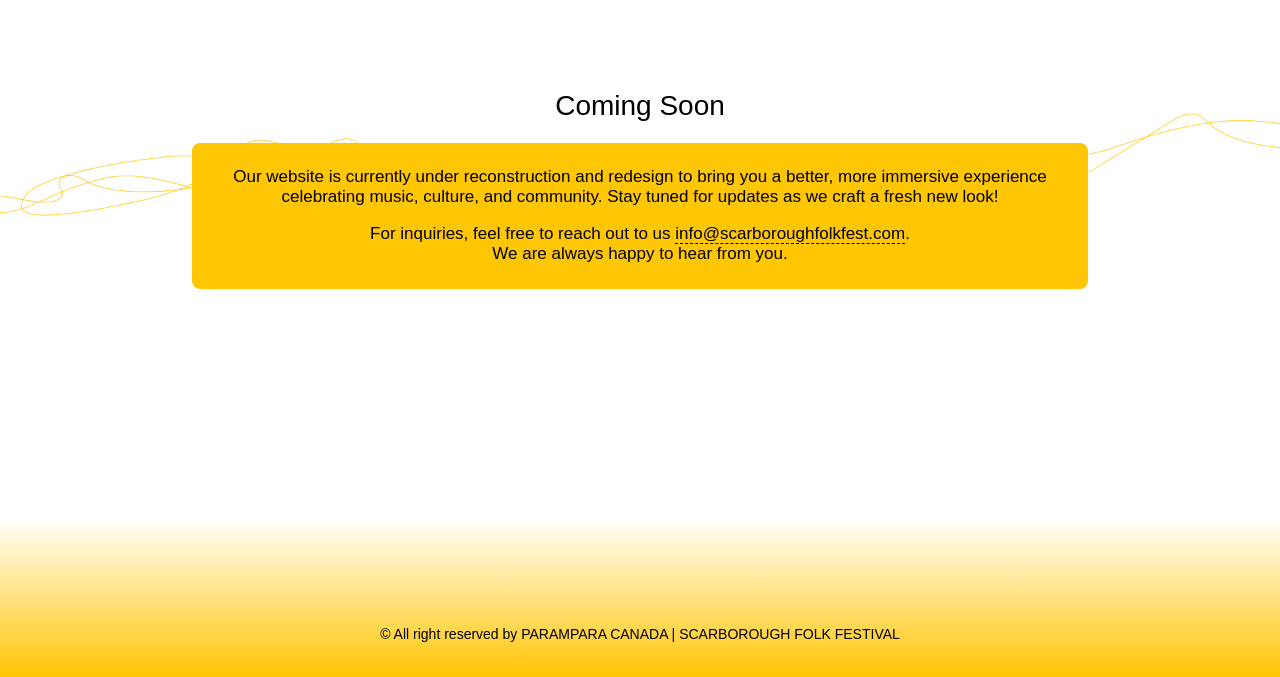
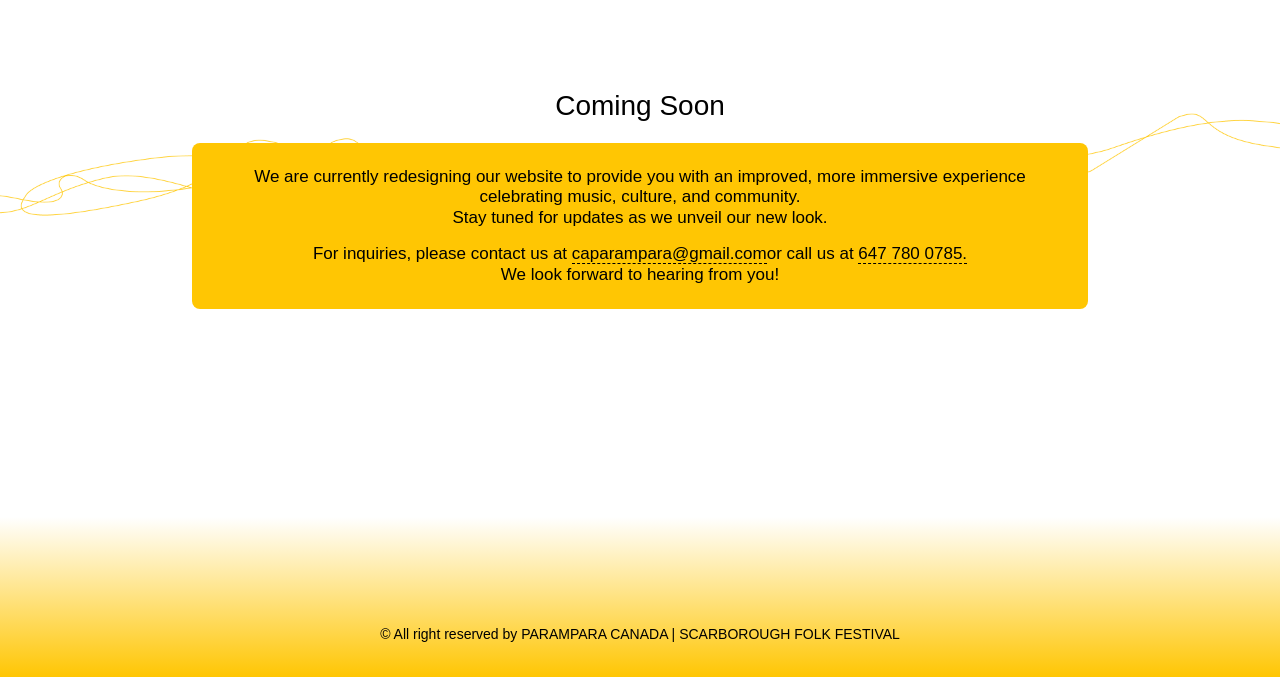
Before and after one commit to mdsaifurrahmann/folkfest, a website: page coming-soon.html in a window 1280 px wide. Shown: the part 198-875 px from the top of the page. Drawn offline with nearby package versions, Linux system fonts and the light colour scheme; a web font is replaced by a local one.

Commit message:
modified: coming soon text

```diff
--- a/coming-soon.html
+++ b/coming-soon.html
@@ -89,12 +89,13 @@
                             <h3 class="title py-4">Coming Soon</h3>
                             <div class="card !h-auto">
                                 <p class="leading-[1.2] text-[17px] text-center">
-                                    Our website is currently under reconstruction and redesign to bring you a better, more immersive experience celebrating
-                                    music, culture, and community. Stay tuned for updates as we craft a fresh new look!
+                                    We are currently redesigning our website to provide you with an improved, more immersive experience celebrating music, culture, and community.
+                                    <br>
+                                    Stay tuned for updates as we unveil our new look.
                                 </p>
 
-                                <p class="leading-[1.2] text-[17px] text-center mt-4">For inquiries, feel free to reach out to us <span class="border-b border-dashed"><a href="mailto:info@scarboroughfolkfest.com">info@scarboroughfolkfest.com</a></span>. <br>
-                                    We are always happy to hear from you.</p>
+                                <p class="leading-[1.2] text-[17px] text-center mt-4">For inquiries, please contact us at <span class="border-b border-dashed"><a href="mailto:caparampara@gmail.com">caparampara@gmail.com</a></span>or call us at <span class="border-b border-dashed"><a href="tel:647 780 0785">647 780 0785</a>.</span> <br>
+                                    We look forward to hearing from you!</p>
 
                             </div>
                         </div>
```
